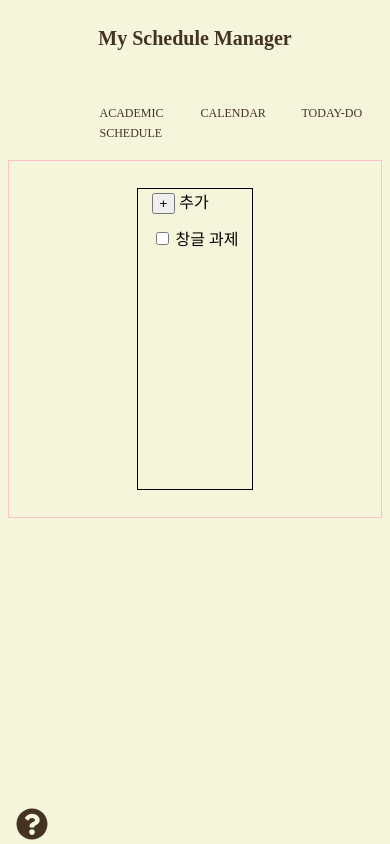
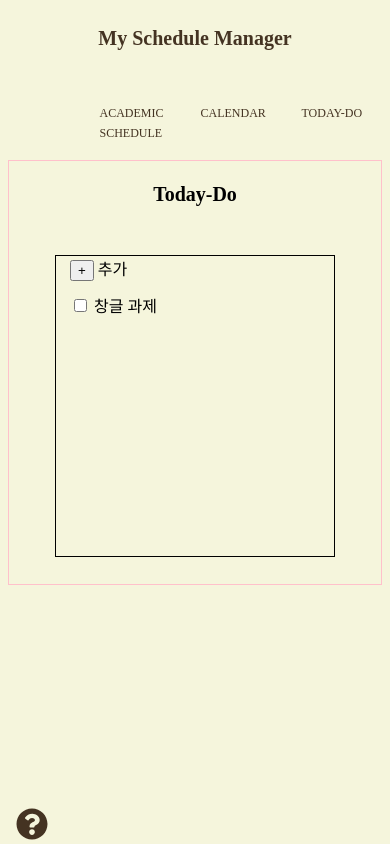
Before and after one commit to w303040/manager, a plain HTML site: page today-do.html in a window 390 px wide. Drawn offline with Linux system fonts and the light colour scheme.

Commit message:
Add files via upload

```diff
--- a/style.css
+++ b/style.css
@@ -224,6 +224,7 @@ audio{
 
   .home_content{
     height: 300px;
+    width: 250px;
     margin-top: 27px;
   }
 
--- a/today-do.html
+++ b/today-do.html
@@ -32,6 +32,7 @@
     </header>
     <main>
     <div class="home wrapper">
+      <h2>Today-Do</h2>
       <div class="home_content wrapper today">
         <div class="text">
           <input class="plus_text"type="button" value="+" name="plus_text">
```
